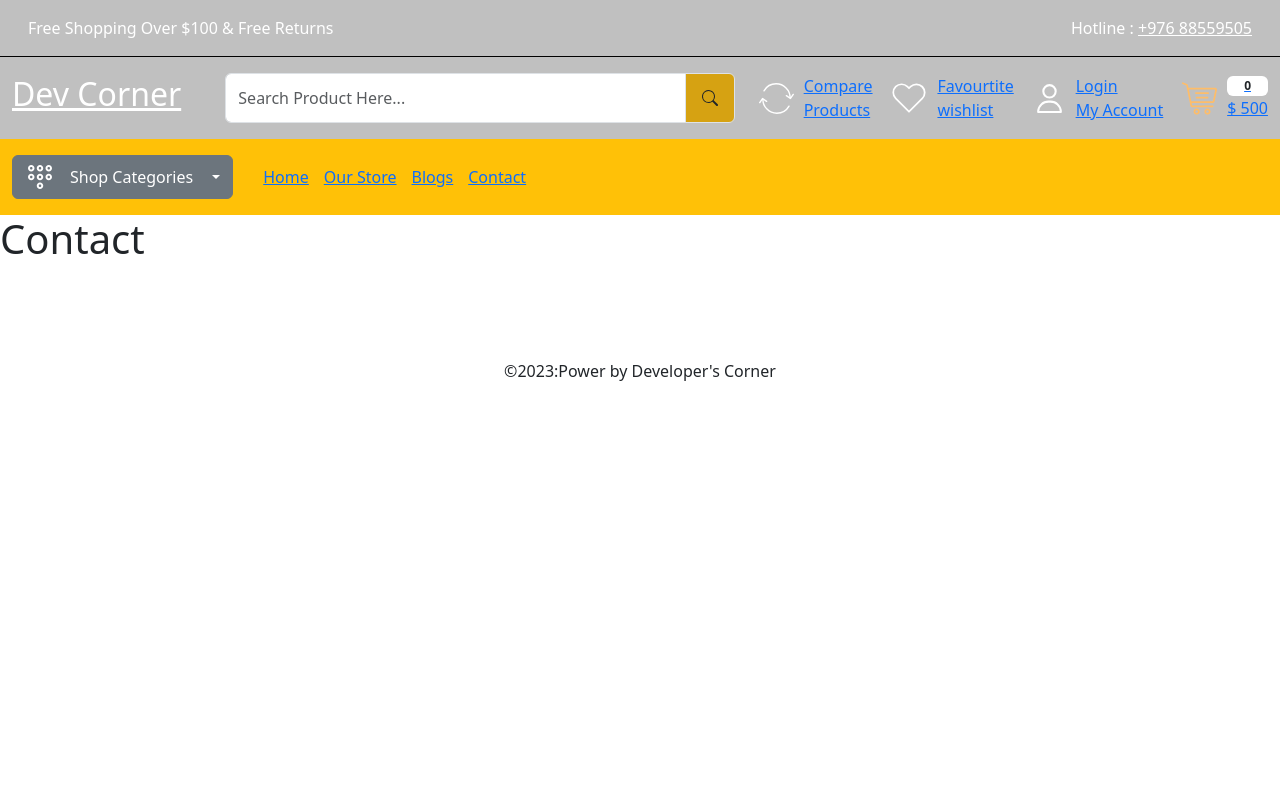
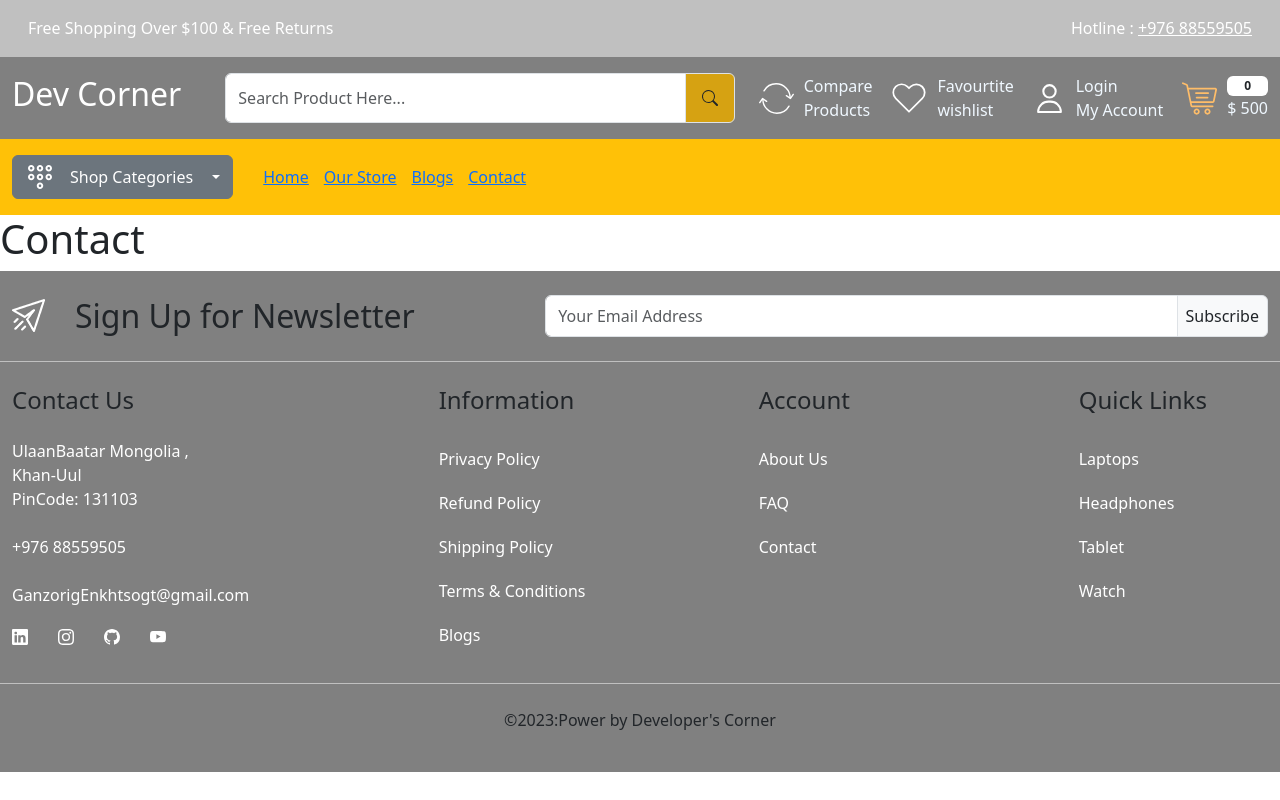
Before and after one commit to Peacefire1/E-Commerce, a React (Create React App) app in the folder ecommerce/: page /contact in a window 1280 px wide. Built offline with nearby package versions, Linux system fonts and the light colour scheme.

Commit message:
Footer-End

```diff
--- a/ecommerce/src/App.css
+++ b/ecommerce/src/App.css
@@ -19,15 +19,18 @@
 .gap-30 {
   gap: 30px;
 }
-
+.links {
+  text-decoration: none;
+  color: aliceblue;
+}
 /*----------- Header -----------*/
 
 .header-top-strip {
   background-color: silver;
-  border-bottom: 1px solid black;
+  border-bottom: 1px solid silver;
 }
 .header-upper {
-  background-color: silver;
+  background-color: grey;
 }
 .header-upper .input-group-text {
   background-color: rgb(214, 162, 18);
@@ -43,3 +46,27 @@
 }
 
 /*----------- Header end -----------*/
+
+/*----------- Footer -----------*/
+
+footer {
+  background-color: grey;
+}
+
+footer:nth-child(3) {
+  border-top: 1px silver solid;
+}
+footer:first-child {
+  border-bottom: 1px silver solid;
+}
+
+.f-links {
+  text-decoration: none;
+  color: white;
+}
+
+.f-links:hover {
+  color: black;
+}
+
+/*----------- Footer End -----------*/
--- a/ecommerce/src/components/Footer.jsx
+++ b/ecommerce/src/components/Footer.jsx
@@ -1,10 +1,104 @@
 import React from "react";
+import {
+  BsSearch,
+  BsLinkedin,
+  BsYoutube,
+  BsInstagram,
+  BsGithub,
+} from "react-icons/bs";
+import { Link } from "react-router-dom";
 
 const Footer = () => {
   return (
     <div>
-      <footer className="py-3"></footer>
-      <footer className="py-3"></footer>
+      <footer className="py-4">
+        <div className="container-xxl">
+          <div className="row align-items-center">
+            <div className="col-5">
+              <div className="footer-top-date d-flex gap-30 align-items-center">
+                <img src="images/newsletter.png" alt="newsletter" />
+                <h2 className="mb-0">Sign Up for Newsletter</h2>
+              </div>
+            </div>
+            <div className="col-7">
+              <div className="input-group">
+                <input
+                  type="text"
+                  className="form-control py-1"
+                  placeholder="Your Email Address"
+                  aria-label="Your Email Address"
+                  aria-describedby="basic-addon2"
+                />
+                <span className="input-group-text p-2" id="basic-addon2">
+                  Subscribe
+                </span>
+              </div>
+            </div>
+          </div>
+        </div>
+      </footer>
+      <footer className="py-4">
+        <div className="container-xxl">
+          <div className="row">
+            <div className="col-4">
+              <h4 className="mb-4">Contact Us</h4>
+              <div>
+                <address className="fs-6 text-white">
+                  UlaanBaatar Mongolia ,<br /> Khan-Uul <br />
+                  PinCode: 131103
+                </address>
+                <a href="#" className="mt-4 d-block mb-3 f-links">
+                  +976 88559505
+                </a>
+                <a href="#" className="mt-4 d-block mb-3 f-links">
+                  GanzorigEnkhtsogt@gmail.com
+                </a>
+                <div className="social_icons d-flex align-items-center gap-30">
+                  <a href="#" className="text-white">
+                    <BsLinkedin />
+                  </a>
+                  <a href="#" className="text-white">
+                    <BsInstagram />
+                  </a>
+                  <a href="#" className="text-white">
+                    <BsGithub />
+                  </a>
+                  <a href="#" className="text-white">
+                    <BsYoutube />
+                  </a>
+                </div>
+              </div>
+            </div>
+            <div className="col-3">
+              <h4 className="mb-4">Information</h4>
+              <div className="footer-links d-flex flex-column">
+                <Link className="f-links py-2 mb-1">Privacy Policy</Link>
+                <Link className="f-links py-2 mb-1">Refund Policy</Link>
+                <Link className="f-links py-2 mb-1">Shipping Policy</Link>
+                <Link className="f-links py-2 mb-1">Terms & Conditions</Link>
+                <Link className="f-links py-2 mb-1">Blogs</Link>
+              </div>
+            </div>
+            <div className="col-3">
+              <h4 className="mb-4">Account</h4>
+              <div className="footer-links d-flex flex-column">
+                <Link className="f-links py-2 mb-1">About Us</Link>
+                <Link className="f-links py-2 mb-1">FAQ</Link>
+                <Link className="f-links py-2 mb-1">Contact</Link>
+              </div>
+            </div>
+            <div className="col-2">
+              <h4 className="mb-4">Quick Links</h4>
+              <div className="footer-links d-flex flex-column">
+                <Link className="f-links py-2 mb-1">Laptops</Link>
+                <Link className="f-links py-2 mb-1">Headphones</Link>
+                <Link className="f-links py-2 mb-1">Tablet</Link>
+                <Link className="f-links py-2 mb-1">Watch</Link>
+              </div>
+            </div>
+          </div>
+        </div>
+      </footer>
       <footer className="py-4">
         <div className="container-xxl">
           <div className="row">
--- a/ecommerce/src/components/Header.jsx
+++ b/ecommerce/src/components/Header.jsx
@@ -30,7 +30,7 @@
           <div className="row align-items-center">
             <div className="col-2">
               <h2>
-                <Link className="text-white">Dev Corner</Link>
+                <Link className="text-white links">Dev Corner</Link>
               </h2>
             </div>
             <div className="col-5">
@@ -50,7 +50,7 @@
             <div className="col-5">
               <div className="header-upper-links d-flex align-items-center justify-content-between">
                 <div>
-                  <Link className="d-flex align-items-center gap-10">
+                  <Link className="links d-flex align-items-center gap-10">
                     <img src="/images/compare.svg" alt="compare" />
                     <p className="mb-0">
                       Compare <br /> Products
@@ -58,7 +58,7 @@
                   </Link>
                 </div>
                 <div>
-                  <Link className="d-flex align-items-center gap-10">
+                  <Link className="links d-flex align-items-center gap-10">
                     <img src="/images/wishlist.svg" alt="wishlist" />
                     <p className="mb-0">
                       Favourtite <br /> wishlist
@@ -66,7 +66,7 @@
                   </Link>
                 </div>
                 <div>
-                  <Link className="d-flex align-items-center gap-10">
+                  <Link className="links d-flex align-items-center gap-10">
                     <img src="/images/user.svg" alt="user" />
                     <p className="mb-0">
                       Login <br /> My Account
@@ -74,7 +74,7 @@
                   </Link>
                 </div>
                 <div>
-                  <Link className="d-flex align-items-center gap-10">
+                  <Link className="links d-flex align-items-center gap-10">
                     <img src="/images/cart.svg" alt="cart" />
                     <div className="d-flex flex-column">
                       <span className="badge bg-white text-dark">0</span>
@@ -105,17 +105,17 @@
                     </button>
                     <ul className="dropdown-menu">
                       <li>
-                        <Link className="dropdown-item" to="/">
+                        <Link className="dropdown-item links" to="/">
                           Action
                         </Link>
                       </li>
                       <li>
-                        <Link className="dropdown-item" to="/">
+                        <Link className="dropdown-item links" to="/">
                           Another action
                         </Link>
                       </li>
                       <li>
-                        <Link className="dropdown-item" to="/">
+                        <Link className="dropdown-item links" to="/">
                           Something else here
                         </Link>
                       </li>
```
Also changed, not shown: ecommerce/src/pages/Contact.jsx (+4 -4 lines).
